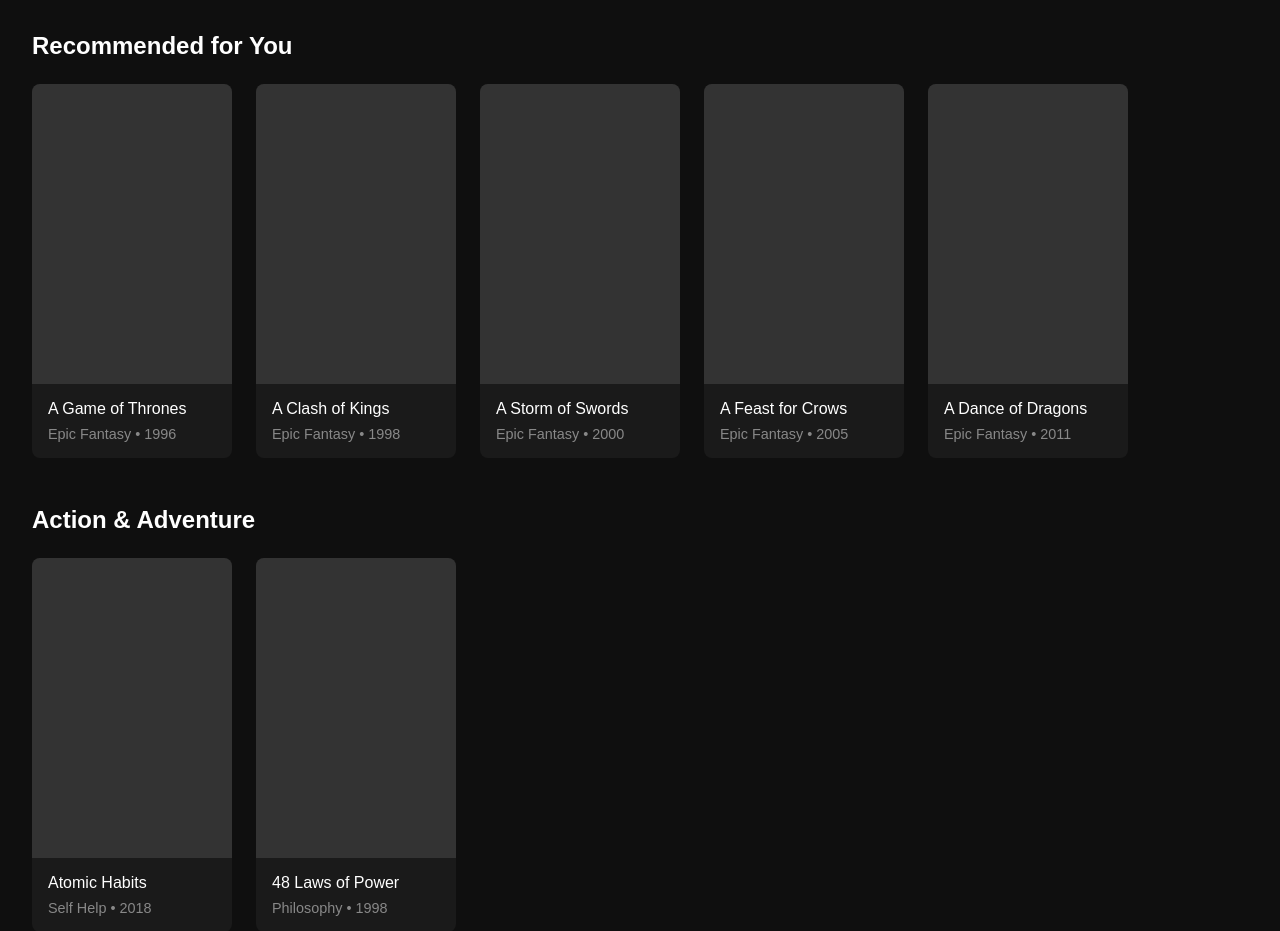
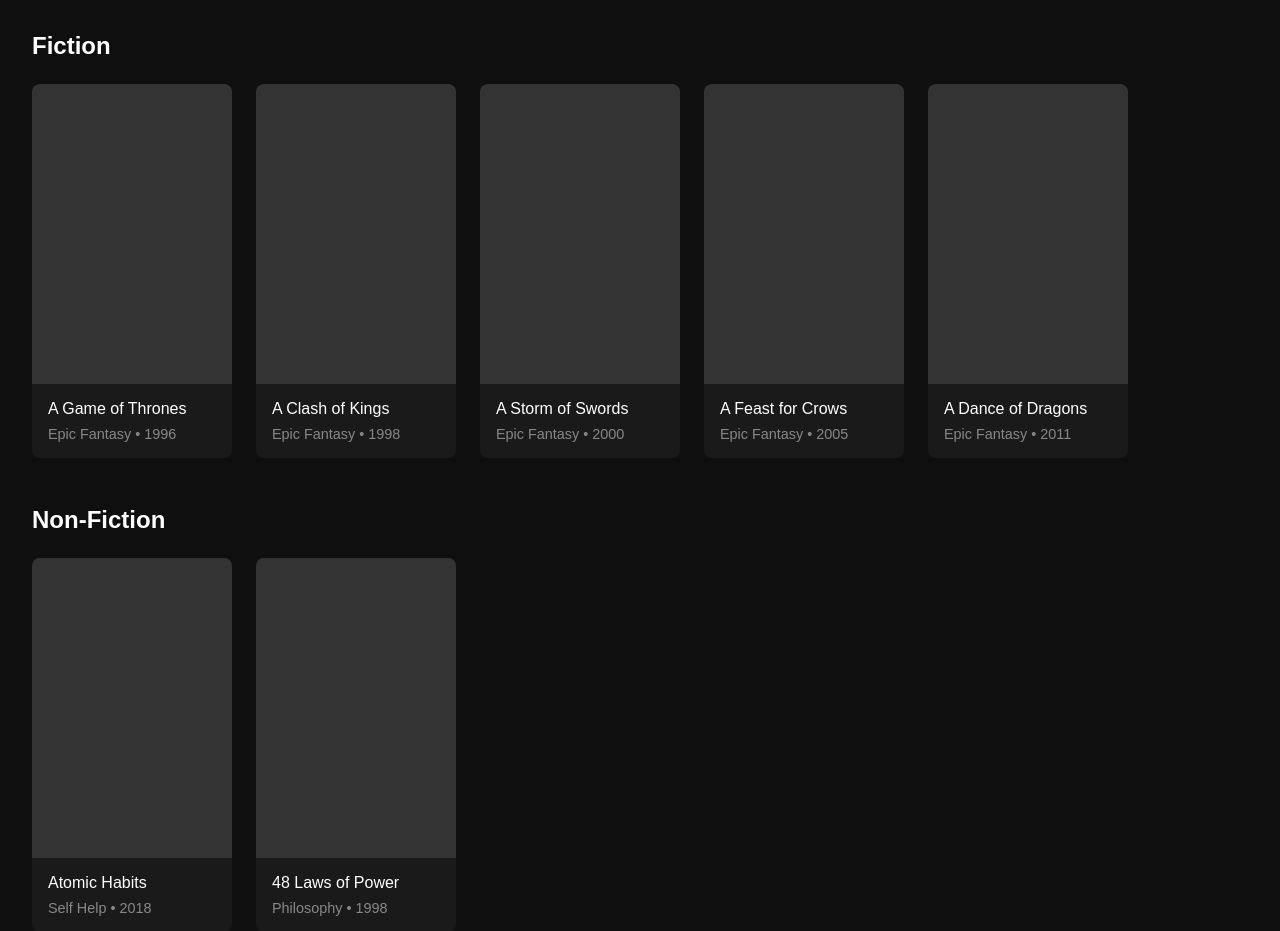
Before and after one commit to Mubashirr101/Movie-Tracker, a Flask app: template app/templates/home_book.html in a window 1280 px wide. Shown: the part 74-1005 px from the top of the page. Run offline with Flask 3, Linux system fonts and the light colour scheme; the template is opened without the code that fills it, so the values that code supplies are empty; some libraries are stand-ins or nearby versions.

Commit message:
new headers/lists for books & shows sections

```diff
--- a/app/templates/home_book.html
+++ b/app/templates/home_book.html
@@ -132,7 +132,7 @@
 
     <main class="content-section">
       <!-- Recommended Section -->
-      <h2 class="section-title">Recommended for You</h2>
+      <h2 class="section-title">Fiction</h2>
       <div class="card-row">
         <div class="movie-card">
           <div class="card-image"></div>
@@ -172,7 +172,7 @@
       </div>
 
       <!-- Genre Section -->
-      <h2 class="section-title">Action & Adventure</h2>
+      <h2 class="section-title">Non-Fiction</h2>
       <div class="card-row">
         <div class="movie-card">
           <div class="card-image"></div>
--- a/app/templates/home_show.html
+++ b/app/templates/home_show.html
@@ -158,7 +158,7 @@
       </div>
 
       <!-- Genre Section -->
-      <h2 class="section-title">Action & Adventure</h2>
+      <h2 class="section-title">Genre</h2>
       <div class="card-row">
         <div class="movie-card">
           <div class="card-image"></div>
```
